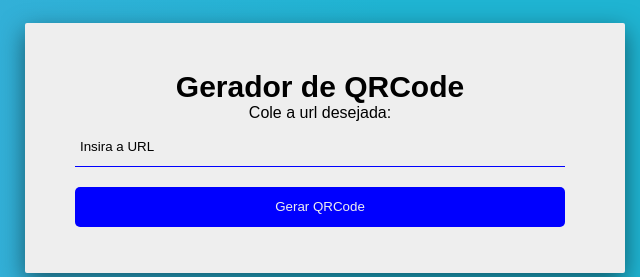
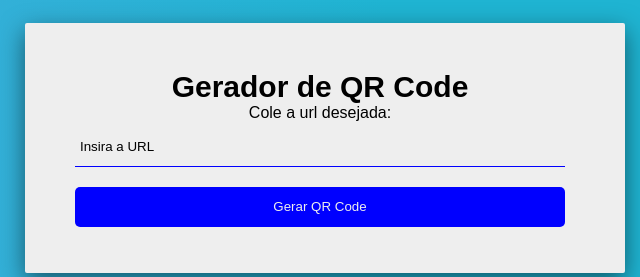
Before and after one commit to Stephanie-z/Gerador-de-QrCode, a plain HTML site: page index.html in a window 1280 px wide. Shown: the part 252-529 px from the top of the page, 315-955 px from the left. Drawn offline with Linux system fonts and the light colour scheme.

Commit message:
update index.html

```diff
--- a/index.html
+++ b/index.html
@@ -4,18 +4,18 @@
 <head>
     <meta http-equiv="CONTENT-TYPE" content="text/html; charset=UTF-8">
     <link rel="stylesheet" href="styles/style.css"/>
-    <title>QrCode generator</title>
+    <title>Qr Code Generator</title>
 </head>
 <body>
     <div class="wrapper">
         <div class="header-form">
             <div class="header">
-                <h1>Gerador de QRCode</h1>
+                <h1>Gerador de QR Code</h1>
                 <p>Cole a url desejada: </p>
             </div>
             <div class="form">
                 <input type="text" placeholder="Insira a URL" name="" id="inputValue">
-                <button id="btnValue">Gerar QRCode</button>
+                <button id="btnValue">Gerar QR Code</button>
             </div>
         </div>
         <div class="qr-code">
```
